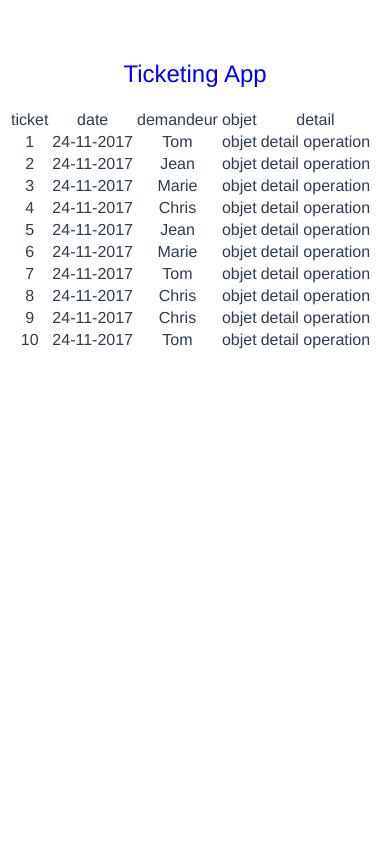
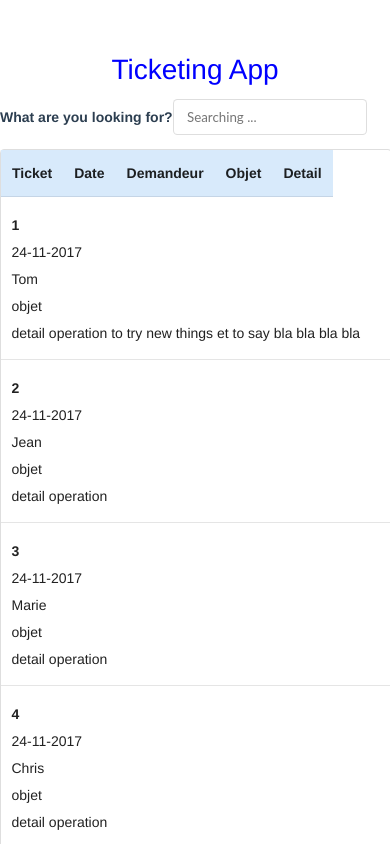
Before and after one commit to kells64000/Projet-vue, a Vue app: page /#/ in a window 390 px wide. Shown: the top 844 px of the page. Built offline with nearby package versions, Linux system fonts and the light colour scheme.

Commit message:
fonction sorting fonctionnelle

```diff
--- a/src/App.vue
+++ b/src/App.vue
@@ -14,4 +14,5 @@ export default {
 
 <style>
 @import '../src/assets/css/style.css';
+@import '../src/assets/css/responsive.css';
 </style>
--- /dev/null
+++ b/src/assets/css/responsive.css
@@ -0,0 +1,45 @@
+@media only screen and (max-width: 767px) {
+  table:not(.unstackable) {
+    width: 100%;
+  }
+  table:not(.unstackable) tbody,
+  table:not(.unstackable) tr,
+  table:not(.unstackable) tr > th,
+  table:not(.unstackable) tr > td {
+    width: auto !important;
+    display: block !important;
+  }
+  table:not(.unstackable) {
+    padding: 0em;
+  }
+  table:not(.unstackable) thead {
+    display: block;
+  }
+  table:not(.unstackable) tfoot {
+    display: block;
+  }
+  table:not(.unstackable) tr {
+    padding-top: 1em;
+    padding-bottom: 1em;
+    -webkit-box-shadow: 0px -1px 0px 0px rgba(0, 0, 0, 0.1) inset !important;
+    box-shadow: 0px -1px 0px 0px rgba(0, 0, 0, 0.1) inset !important;
+  }
+  table:not(.unstackable) tr > th,
+  table:not(.unstackable) tr > td {
+    background: none;
+    border: none !important;
+    padding: 0.25em 0.75em !important;
+    -webkit-box-shadow: none !important;
+    box-shadow: none !important;
+  }
+  table:not(.unstackable) th:first-child,
+  table:not(.unstackable) td:first-child {
+    font-weight: bold;
+  }
+
+  /* Definition Table */
+  .ui.definition.table:not(.unstackable) thead th:first-child {
+    -webkit-box-shadow: none !important;
+    box-shadow: none !important;
+  }
+}
--- a/src/assets/css/style.css
+++ b/src/assets/css/style.css
@@ -1,3 +1,41 @@
+
+html {
+  line-height: 1.15;
+  /* 1 */
+  -ms-text-size-adjust: 100%;
+  /* 2 */
+  -webkit-text-size-adjust: 100%;
+  /* 2 */
+  height: 100%;
+}
+
+body {
+  margin: 0;
+  height: 100%;
+  padding: 0px;
+  overflow-x: hidden;
+  min-width: 320px;
+  background: #FFFFFF;
+  font-family: 'Lato', 'Helvetica Neue', Arial, Helvetica, sans-serif;
+  font-size: 14px;
+  line-height: 1.4285em;
+  color: rgba(0, 0, 0, 0.87);
+  font-smoothing: antialiased;
+}
+
+/* Border-Box */
+
+*,
+*:before,
+*:after {
+  -webkit-box-sizing: inherit;
+  box-sizing: inherit;
+}
+/*
+Above CSS based on normalize.css
+*/
+
+
 #app {
   font-family: 'Avenir', Helvetica, Arial, sans-serif;
   -webkit-font-smoothing: antialiased;
@@ -7,8 +45,10 @@
   margin-top: 60px;
 }
 h1, h2 {
+  font-size: 2em;
   font-weight: normal;
   color: blue!important;
+  margin: 0.67em 0;
 }
 ul {
   list-style-type: none;
@@ -21,3 +61,115 @@ li {
 a {
   color: #42b983;
 }
+
+table {
+  width: 100%;
+  background: #FFFFFF;
+  margin: 1em 0em;
+  border: 1px solid rgba(34, 36, 38, 0.15);
+  -webkit-box-shadow: none;
+  box-shadow: none;
+  border-radius: 0.28571429rem;
+  text-align: left;
+  color: rgba(0, 0, 0, 0.87);
+  border-collapse: separate;
+  border-spacing: 0px;
+}
+able:first-child {
+  margin-top: 0em;
+}
+table:last-child {
+  margin-bottom: 0em;
+}
+table th,
+table td {
+  -webkit-transition: background 0.1s ease, color 0.1s ease;
+  transition: background 0.1s ease, color 0.1s ease;
+}
+table thead {
+  -webkit-box-shadow: none;
+  box-shadow: none;
+}
+table thead th {
+  cursor: auto;
+  background: #d8eafb;
+  text-align: inherit;
+  color: rgba(0, 0, 0, 0.87);
+  padding: 0.92857143em 0.78571429em;
+  vertical-align: inherit;
+  font-style: none;
+  font-weight: bold;
+  text-transform: none;
+  border-bottom: 1px solid rgba(34, 36, 38, 0.1);
+  border-left: none;
+}
+table thead tr > th:first-child {
+  border-left: none;
+}
+table thead tr:first-child > th:first-child {
+  border-radius: 0.28571429rem 0em 0em 0em;
+}
+table thead tr:first-child > th:last-child {
+  border-radius: 0em 0.28571429rem 0em 0em;
+}
+table thead tr:first-child > th:only-child {
+  border-radius: 0.28571429rem 0.28571429rem 0em 0em;
+}
+
+/* Table Row */
+table tr td {
+  border-top: 1px solid rgba(34, 36, 38, 0.1);
+}
+table tr:first-child td {
+  border-top: none;
+}
+
+/* Table Cells */
+table td {
+  padding: 0.78571429em 0.78571429em;
+  text-align: inherit;
+}
+/*--------------
+     Active
+---------------*/
+
+table tr.active,
+table td.active {
+  -webkit-box-shadow: 0px 0px 0px rgba(0, 0, 0, 0.87) inset;
+  box-shadow: 0px 0px 0px rgba(0, 0, 0, 0.87) inset;
+}
+table tr.active,
+table td.active {
+  background: #E0E0E0 !important;
+  color: rgba(0, 0, 0, 0.87) !important;
+}
+
+
+input {
+  position: relative;
+  font-weight: normal;
+  font-style: normal;
+  /*display: -webkit-inline-box;*/
+  display: -ms-inline-flexbox;
+  display: inline-flex;
+  color: rgba(0, 0, 0, 0.87);
+  -webkit-box-flex: 1;
+  -ms-flex: 1 0 auto;
+  flex: 1 0 auto;
+  outline: none;
+  -webkit-tap-highlight-color: rgba(255, 255, 255, 0);
+  text-align: left;
+  line-height: 1.21428571em;
+  font-family: 'Lato', 'Helvetica Neue', Arial, Helvetica, sans-serif;
+  padding: 0.67857143em 1em;
+  background: #FFFFFF;
+  border: 1px solid rgba(34, 36, 38, 0.15);
+  color: rgba(0, 0, 0, 0.87);
+  border-radius: 0.28571429rem;
+  -webkit-transition: border-color 0.1s ease, -webkit-box-shadow 0.1s ease;
+  transition: border-color 0.1s ease, -webkit-box-shadow 0.1s ease;
+  transition: box-shadow 0.1s ease, border-color 0.1s ease;
+  transition: box-shadow 0.1s ease, border-color 0.1s ease, -webkit-box-shadow 0.1s ease;
+  -webkit-box-shadow: none;
+  box-shadow: none;
+}
--- a/src/components/Ticket.vue
+++ b/src/components/Ticket.vue
@@ -1,36 +1,53 @@
 <template>
   <div>
     <h2>{{msg}}</h2>
+    <tr>
+      <div><span style="font-weight: bold">What are you looking for?</span>
+        <input v-model="rechercher" placeholder="Searching ..." type="text">
+      </div>
+
+    </tr>
     <div>
-      <table>
+      <table class="table">
         <thead>
-        <tr>
-          <td v-for="column in columns" :title="column.label" :key="column.field">
-              {{ column.field }}
-          </td>
-        </tr>
+        <th v-for="column in columns" :title="column.label" :key="column.field" @click="sort(column.field)">
+          {{ column.label }}
+        </th>
         </thead>
         <tbody>
-        <tr v-for="(row, index) in rows" :key="index">
+        <tr v-for="(row, index) in sortedRows" :key="index">
           <td v-for="col in row" :key="col">
             {{ col}}
           </td>
         </tr>
         </tbody>
       </table>
+      debug: sort={{currentSort}}, dir={{currentSortWay}}
     </div>
   </div>
 
 </template>
 
 <script>
-export default {
-  demandeur: 'Ticketing',
-
-  data () {
-    return {
-      msg: 'Ticketing App',
-      columns: [
+var list = [
+  {
+    ticket: 1,
+    date: '24-11-2017',
+    demandeur: 'Tom',
+    objet: 'objet',
+    detail: 'detail operation to try new things et to say bla bla bla bla'
+  },
+  {ticket: 2, date: '24-11-2017', demandeur: 'Jean', objet: 'objet', detail: 'detail operation'},
+  {ticket: 3, date: '24-11-2017', demandeur: 'Marie', objet: 'objet', detail: 'detail operation'},
+  {ticket: 4, date: '24-11-2017', demandeur: 'Chris', objet: 'objet', detail: 'detail operation'},
+  {ticket: 5, date: '24-11-2017', demandeur: 'Jean', objet: 'objet', detail: 'detail operation'},
+  {ticket: 6, date: '24-11-2017', demandeur: 'Marie', objet: 'objet', detail: 'detail operation'},
+  {ticket: 7, date: '24-11-2017', demandeur: 'Tom', objet: 'objet', detail: 'detail operation'},
+  {ticket: 8, date: '24-11-2017', demandeur: 'Chris', objet: 'objet', detail: 'detail operation'},
+  {ticket: 9, date: '24-11-2017', demandeur: 'Chris', objet: 'objet', detail: 'detail operation'},
+  {ticket: 10, date: '24-11-2017', demandeur: 'Tom', objet: 'objet', detail: 'detail operation'}
+]
+var headers = [
   {
     label: 'Ticket',
     field: 'ticket',
@@ -59,20 +76,39 @@ export default {
     field: 'detail',
     filterable: true
   }
-      ],
-      rows: [
-        {ticket: 1, date: '24-11-2017', demandeur: 'Tom', objet: 'objet', detail: 'detail operation'},
-        {ticket: 2, date: '24-11-2017', demandeur: 'Jean', objet: 'objet', detail: 'detail operation'},
-        {ticket: 3, date: '24-11-2017', demandeur: 'Marie', objet: 'objet', detail: 'detail operation'},
-        {ticket: 4, date: '24-11-2017', demandeur: 'Chris', objet: 'objet', detail: 'detail operation'},
-        {ticket: 5, date: '24-11-2017', demandeur: 'Jean', objet: 'objet', detail: 'detail operation'},
-        {ticket: 6, date: '24-11-2017', demandeur: 'Marie', objet: 'objet', detail: 'detail operation'},
-        {ticket: 7, date: '24-11-2017', demandeur: 'Tom', objet: 'objet', detail: 'detail operation'},
-        {ticket: 8, date: '24-11-2017', demandeur: 'Chris', objet: 'objet', detail: 'detail operation'},
-        {ticket: 9, date: '24-11-2017', demandeur: 'Chris', objet: 'objet', detail: 'detail operation'},
-        {ticket: 10, date: '24-11-2017', demandeur: 'Tom', objet: 'objet', detail: 'detail operation'}
 ]
 
+export default {
+  data () {
+    return {
+      msg: 'Ticketing App',
+      columns: headers,
+      rows: list,
+      currentSort: list.ticket,
+      currentSortWay: 'asc'
+    }
+  },
+  methods: {
+    sort: function (s) {
+      if (s === this.currentSort) {
+        this.currentSortWay = this.currentSortWay === 'asc' ? 'desc' : 'asc'
+      }
+      this.currentSort = s
+    }
+  },
+  computed: {
+    sortedRows: function () {
+      return this.rows.sort((a, b) => {
+        let way = 1
+        if (this.currentSortWay === 'desc') way = -1
+        if (a[this.currentSort] < b[this.currentSort]) {
+          return -1 * way
+        }
+        if (a[this.currentSort] > b[this.currentSort]) {
+          return 1 * way
+        }
+        return 0
+      })
     }
   }
 }
```
Lines whose indentation alone changed are shown as unchanged.
